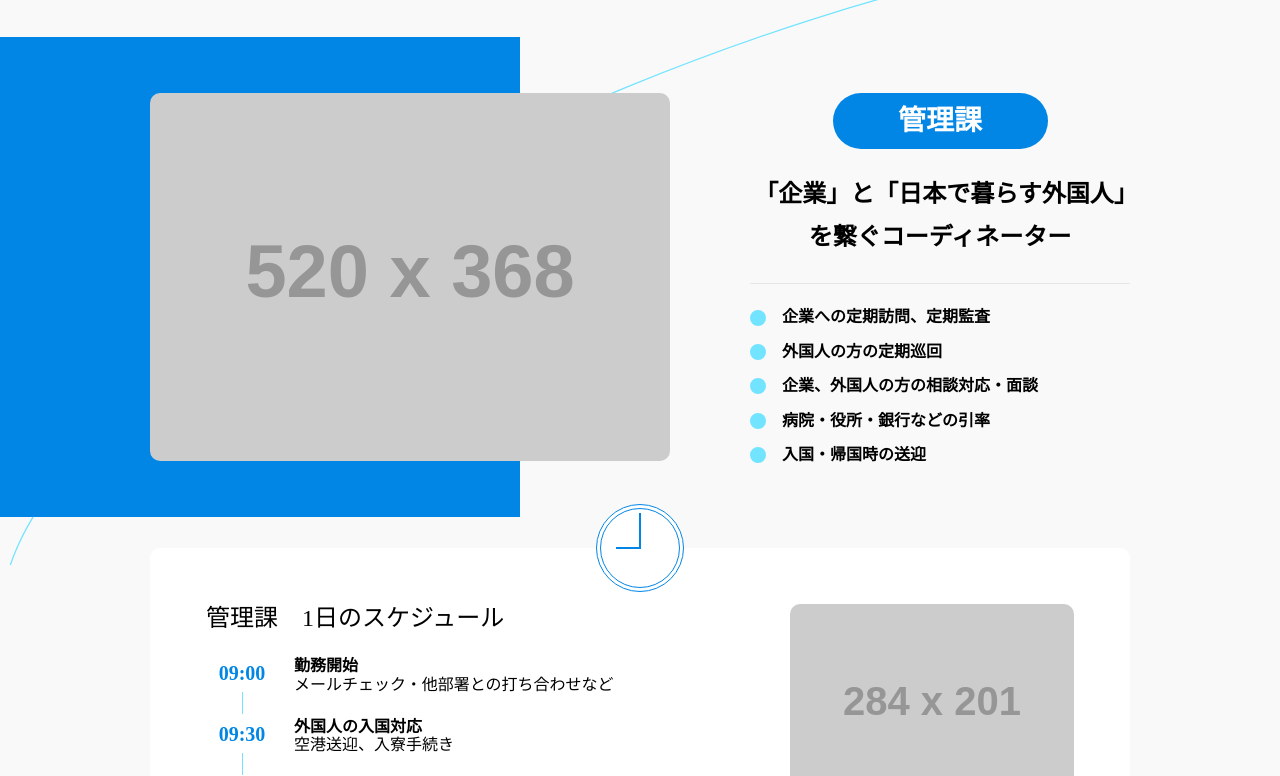
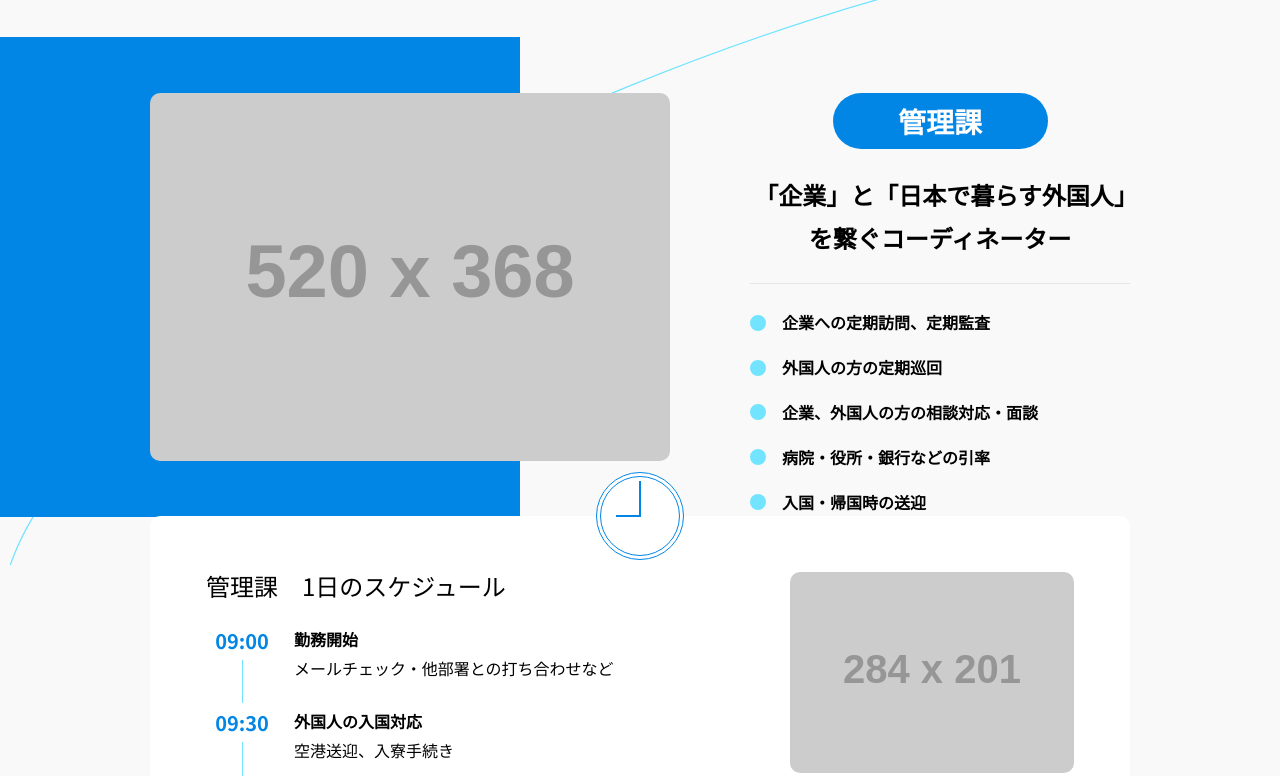
Before and after one commit to saku-g/code-stock, a plain HTML site: page Absolute+Space/index.html in a window 1280 px wide. Shown: the part 235-1011 px from the top of the page. Drawn offline with Linux system fonts and the light colour scheme; some packages are replaced by stand-ins of ours; placeholder pictures from the web are drawn by us.

Commit message:
Add font settings

```diff
--- a/Absolute+Space/app.css
+++ b/Absolute+Space/app.css
@@ -1,3 +1,10 @@
+body {
+  font-family: 'Noto Sans JP', sans-serif;
+  font-optical-sizing: auto;
+  font-style: normal;
+  line-height: 1.8;
+}
+
 .works {
   padding: 120px 0 128px;
   background-color: #f9f9f9;
@@ -44,7 +51,7 @@
   display: flex;
   align-items: flex-start;
   justify-content: space-between;
-  margin-bottom: 84px;
+  /* margin-bottom: 84px; */
   padding-top: 56px;
 }
 .works-img {
--- a/Absolute+Space/index.html
+++ b/Absolute+Space/index.html
@@ -5,6 +5,9 @@
     <meta name="viewport" content="width=device-width, initial-scale=1.0" />
     <title>Absolute</title>
     <link rel="stylesheet" href="https://unpkg.com/destyle.css@1.0.5/destyle.css" />
+    <link rel="preconnect" href="https://fonts.googleapis.com" />
+    <link rel="preconnect" href="https://fonts.gstatic.com" crossorigin />
+    <link href="https://fonts.googleapis.com/css2?family=Noto+Sans+JP:wght@100..900&display=swap" rel="stylesheet" />
     <link rel="stylesheet" href="app.css" />
   </head>
   <body>
```
